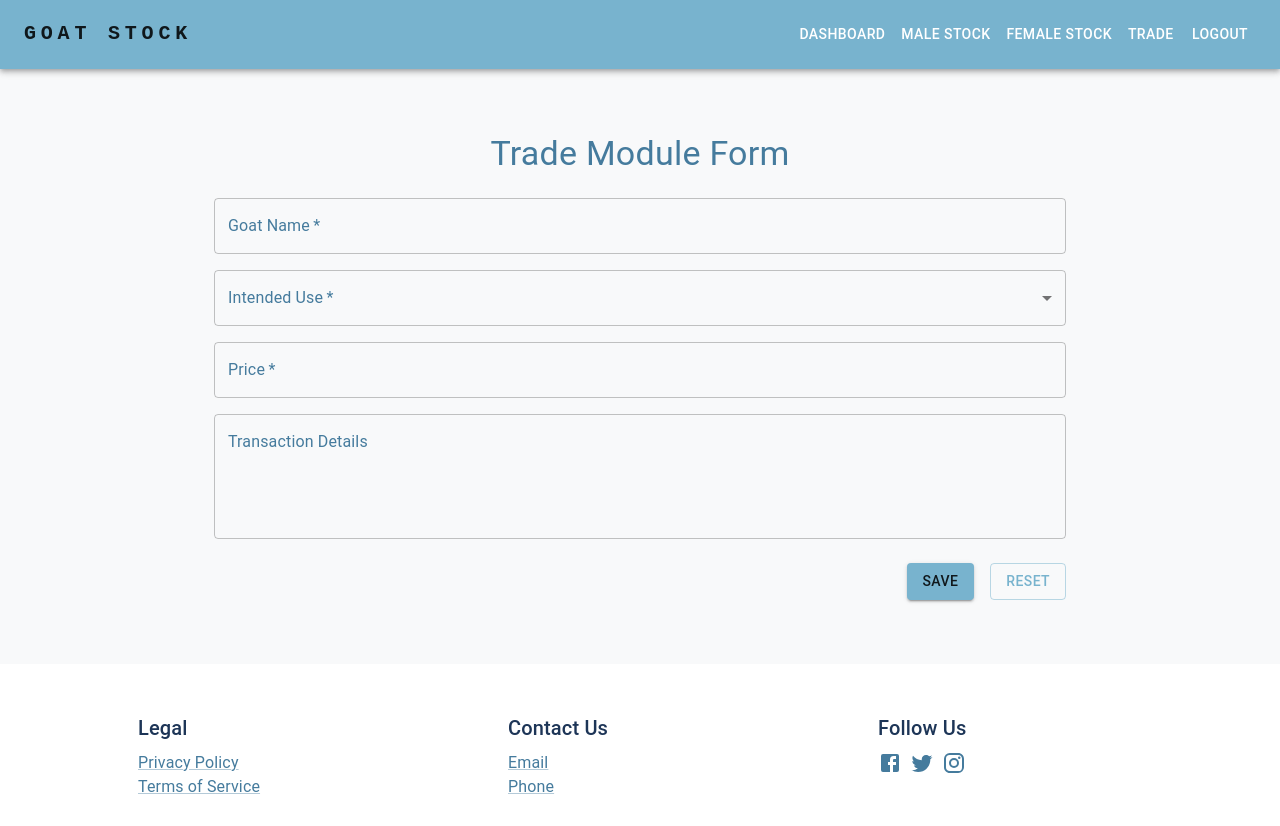
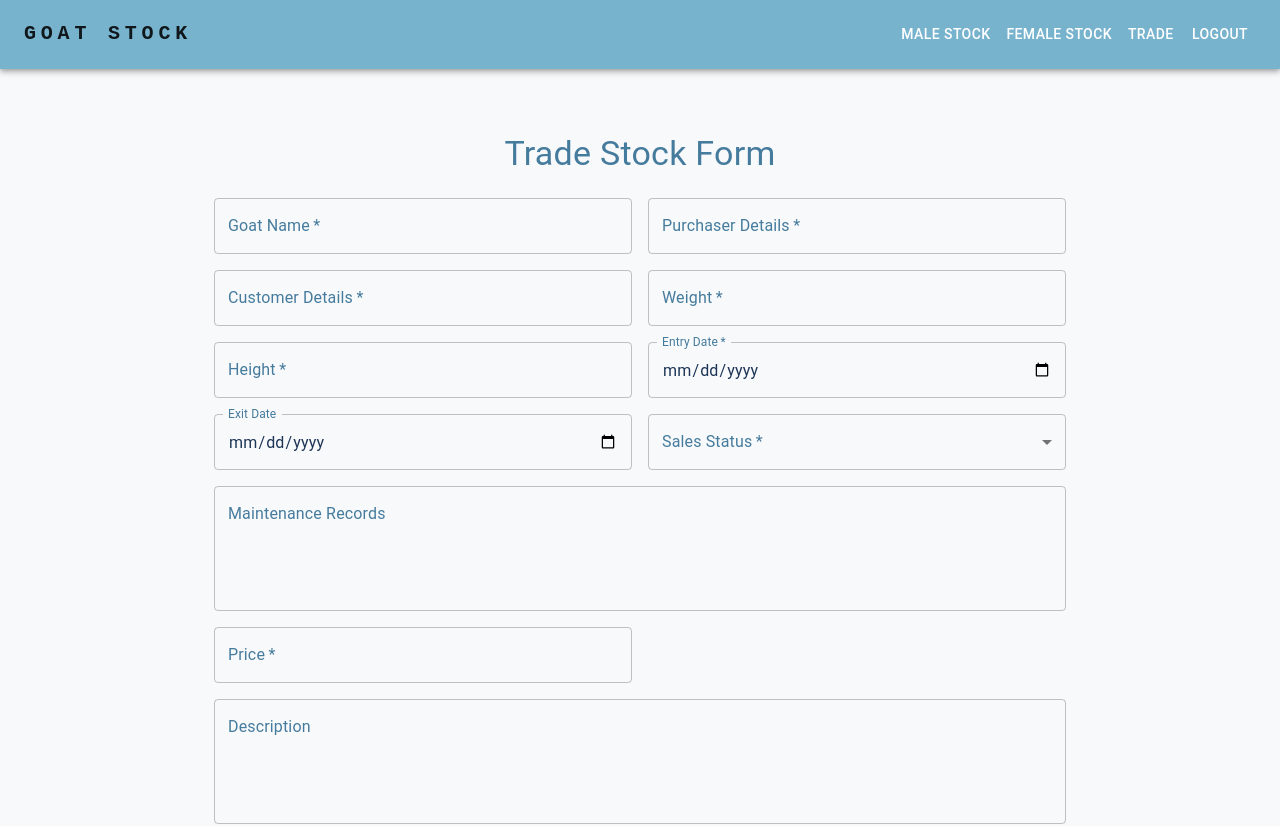
Before and after one commit to OwaiseZargerOxcyTech/goat-stock-management, a React (Vite) app: page /add-trade in a window 1280 px wide. Shown: the top 826 px of the page. Built offline with nearby package versions, Linux system fonts and the light colour scheme; sample sign-in values are in the browser's storage.

Commit message:
change trade module UI

```diff
--- a/src/api/config.js
+++ b/src/api/config.js
@@ -1,8 +1,8 @@
 import axios from "axios";
 
 const api = axios.create({
-  // baseURL: "http://localhost:3000/api",
-  baseURL: "https://goat-stock-server.vercel.app/api",
+  baseURL: "http://localhost:3000/api",
+  // baseURL: "https://goat-stock-server.vercel.app/api",
 });
 
 export default api;
--- a/src/components/FemaleStockForm.jsx
+++ b/src/components/FemaleStockForm.jsx
@@ -92,7 +92,7 @@ export default function FemaleStockForm() {
             <TextField
               required
               fullWidth
-              label="Purchaser Information"
+              label="Purchaser Details"
               name="purchaserInformation"
               value={formData.purchaserInformation}
               onChange={handleChange}
--- a/src/components/Header.jsx
+++ b/src/components/Header.jsx
@@ -38,13 +38,6 @@ function Header() {
           </Box>
 
           <Box sx={{ display: { xs: "none", md: "flex" } }}>
-            <Button
-              component={RouterLink}
-              to="/"
-              sx={{ my: 2, color: "white", display: "block" }}
-            >
-              Dashboard
-            </Button>
             <Button
               component={RouterLink}
               to="/male-stock-list"
--- a/src/components/MaleStockForm.jsx
+++ b/src/components/MaleStockForm.jsx
@@ -85,7 +85,7 @@ export default function MaleStockForm() {
             <TextField
               required
               fullWidth
-              label="Purchaser Information"
+              label="Purchaser Details"
               name="purchaserInformation"
               value={formData.purchaserInformation}
               onChange={handleChange}
--- a/src/components/TradeList.jsx
+++ b/src/components/TradeList.jsx
@@ -8,6 +8,7 @@ import {
   DialogTitle,
   TextField,
   Typography,
+  MenuItem,
 } from "@mui/material";
 import api from "../api/config";
 import { CommonTable } from "./CommonTable";
@@ -65,9 +66,12 @@ const TradeList = () => {
 
   const columns = [
     { accessorKey: "goatName", header: "Goat Name" },
-    { accessorKey: "intendedUse", header: "Intended Use" },
+    { accessorKey: "purchaserInformation", header: "Purchaser Information" },
+    { accessorKey: "customerDetails", header: "Customer Details" },
+    { accessorKey: "weight", header: "Weight (kg)" },
+    { accessorKey: "height", header: "Height (cm)" },
+    { accessorKey: "salesStatus", header: "Sales Status" },
     { accessorKey: "price", header: "Price" },
-    { accessorKey: "transactionDetails", header: "Transaction Details" },
     {
       accessorKey: "actions",
       header: "Actions",
@@ -94,13 +98,14 @@ const TradeList = () => {
       ),
     },
   ];
+
   const navigate = useNavigate();
 
   return (
     <Box sx={{ m: 8 }}>
       <Box sx={{ display: "flex", justifyContent: "space-between" }}>
         <Typography variant="h4" gutterBottom>
-          Trade List
+          Trade Stock List
         </Typography>
         <Button
           onClick={() => navigate("/add-trade")}
@@ -112,18 +117,53 @@ const TradeList = () => {
           Add
         </Button>
       </Box>
+
       <CommonTable columns={columns} data={data} />
 
       {/* Edit Dialog */}
       {openEditDialog && (
         <Dialog open={openEditDialog} onClose={() => setOpenEditDialog(false)}>
-          <DialogTitle>Edit Trade</DialogTitle>
+          <DialogTitle>Edit Trade Stock</DialogTitle>
           <DialogContent>
             {Object.keys(editData || {}).map(
               (key) =>
                 key !== "id" &&
                 key !== "createdAt" &&
-                key !== "updatedAt" && (
+                key !== "updatedAt" &&
+                (key === "entryDate" || key === "exitDate" ? (
+                  <TextField
+                    key={key}
+                    label={key}
+                    type="date"
+                    fullWidth
+                    margin="dense"
+                    value={editData[key]?.split("T")[0] || ""}
+                    onChange={(e) =>
+                      setEditData((prev) => ({
+                        ...prev,
+                        [key]: e.target.value,
+                      }))
+                    }
+                  />
+                ) : key === "salesStatus" ? (
+                  <TextField
+                    key={key}
+                    label={key}
+                    select
+                    fullWidth
+                    margin="dense"
+                    value={editData[key] || ""}
+                    onChange={(e) =>
+                      setEditData((prev) => ({
+                        ...prev,
+                        [key]: e.target.value,
+                      }))
+                    }
+                  >
+                    <MenuItem value="sold">Sold</MenuItem>
+                    <MenuItem value="unsold">Unsold</MenuItem>
+                  </TextField>
+                ) : (
                   <TextField
                     key={key}
                     label={key}
@@ -137,7 +177,7 @@ const TradeList = () => {
                       }))
                     }
                   />
-                )
+                ))
             )}
           </DialogContent>
           <DialogActions>
--- a/src/components/TradeModuleForm.jsx
+++ b/src/components/TradeModuleForm.jsx
@@ -11,12 +11,20 @@ import {
 } from "@mui/material";
 import api from "../api/config";
 
-export default function TradeModuleForm() {
+export default function TradeStockForm() {
   const [formData, setFormData] = useState({
     goatName: "",
-    intendedUse: "",
+    purchaserInformation: "",
+    customerDetails: "",
+    weight: "",
+    height: "",
+    entryDate: "",
+    exitDate: "",
+    salesStatus: "",
+    maintenanceRecords: "",
     price: "",
-    transactionDetails: "",
+    description: "",
+    uniqueIdentificationNumber: "",
   });
 
   const [loading, setLoading] = useState(false);
@@ -24,11 +32,13 @@ export default function TradeModuleForm() {
 
   const handleChange = (e) => {
     const { name, value } = e.target;
-    if (name === "price") {
-      setFormData({ ...formData, [name]: parseFloat(value) || "" });
-    } else {
-      setFormData({ ...formData, [name]: value });
-    }
+    setFormData({
+      ...formData,
+      [name]:
+        name === "price" || name === "weight" || name === "height"
+          ? parseFloat(value) || ""
+          : value,
+    });
   };
 
   const handleSubmit = async (e) => {
@@ -36,15 +46,23 @@ export default function TradeModuleForm() {
     setLoading(true);
     try {
       await api.post("/trade", formData);
-      setSnackbar({ open: true, message: "Trade created successfully" });
+      setSnackbar({ open: true, message: "Trade stock created successfully" });
       setFormData({
         goatName: "",
-        intendedUse: "",
+        purchaserInformation: "",
+        customerDetails: "",
+        weight: "",
+        height: "",
+        entryDate: "",
+        exitDate: "",
+        salesStatus: "",
+        maintenanceRecords: "",
         price: "",
-        transactionDetails: "",
+        description: "",
+        uniqueIdentificationNumber: "",
       });
     } catch (error) {
-      setSnackbar({ open: true, message: "Error creating trade" });
+      setSnackbar({ open: true, message: "Error creating trade stock" });
     } finally {
       setLoading(false);
     }
@@ -53,11 +71,12 @@ export default function TradeModuleForm() {
   return (
     <Container maxWidth="md" sx={{ mt: 8, mb: 8 }}>
       <Typography variant="h4" align="center" gutterBottom>
-        Trade Module Form
+        Trade Stock Form
       </Typography>
       <Box component="form" onSubmit={handleSubmit} noValidate sx={{ mt: 3 }}>
         <Grid container spacing={2}>
-          <Grid item xs={12}>
+          {/* Fields for the Form */}
+          <Grid item xs={12} sm={6}>
             <TextField
               required
               fullWidth
@@ -67,21 +86,97 @@ export default function TradeModuleForm() {
               onChange={handleChange}
             />
           </Grid>
-          <Grid item xs={12}>
+          <Grid item xs={12} sm={6}>
+            <TextField
+              required
+              fullWidth
+              label="Purchaser Details"
+              name="purchaserInformation"
+              value={formData.purchaserInformation}
+              onChange={handleChange}
+            />
+          </Grid>
+          <Grid item xs={12} sm={6}>
+            <TextField
+              required
+              fullWidth
+              label="Customer Details"
+              name="customerDetails"
+              value={formData.customerDetails}
+              onChange={handleChange}
+            />
+          </Grid>
+          <Grid item xs={12} sm={6}>
+            <TextField
+              required
+              fullWidth
+              label="Weight"
+              name="weight"
+              type="number"
+              value={formData.weight}
+              onChange={handleChange}
+            />
+          </Grid>
+          <Grid item xs={12} sm={6}>
+            <TextField
+              required
+              fullWidth
+              label="Height"
+              name="height"
+              type="number"
+              value={formData.height}
+              onChange={handleChange}
+            />
+          </Grid>
+          <Grid item xs={12} sm={6}>
+            <TextField
+              required
+              fullWidth
+              label="Entry Date"
+              name="entryDate"
+              type="date"
+              InputLabelProps={{ shrink: true }}
+              value={formData.entryDate}
+              onChange={handleChange}
+            />
+          </Grid>
+          <Grid item xs={12} sm={6}>
+            <TextField
+              fullWidth
+              label="Exit Date"
+              name="exitDate"
+              type="date"
+              InputLabelProps={{ shrink: true }}
+              value={formData.exitDate}
+              onChange={handleChange}
+            />
+          </Grid>
+          <Grid item xs={12} sm={6}>
             <TextField
               required
               fullWidth
               select
-              label="Intended Use"
-              name="intendedUse"
-              value={formData.intendedUse}
+              label="Sales Status"
+              name="salesStatus"
+              value={formData.salesStatus}
               onChange={handleChange}
             >
-              <MenuItem value="Sale">Sale</MenuItem>
-              <MenuItem value="Exchange">Exchange</MenuItem>
+              <MenuItem value="Sold">Sold</MenuItem>
+              <MenuItem value="Unsold">Unsold</MenuItem>
             </TextField>
           </Grid>
           <Grid item xs={12}>
+            <TextField
+              fullWidth
+              label="Maintenance Records"
+              name="maintenanceRecords"
+              multiline
+              rows={4}
+              value={formData.maintenanceRecords}
+              onChange={handleChange}
+            />
+          </Grid>
+          <Grid item xs={12} sm={6}>
             <TextField
               required
               fullWidth
@@ -95,11 +190,21 @@ export default function TradeModuleForm() {
           <Grid item xs={12}>
             <TextField
               fullWidth
-              label="Transaction Details"
-              name="transactionDetails"
+              label="Description"
+              name="description"
               multiline
               rows={4}
-              value={formData.transactionDetails}
+              value={formData.description}
+              onChange={handleChange}
+            />
+          </Grid>
+          <Grid item xs={12}>
+            <TextField
+              required
+              fullWidth
+              label="Unique Identification Number"
+              name="uniqueIdentificationNumber"
+              value={formData.uniqueIdentificationNumber}
               onChange={handleChange}
             />
           </Grid>
```
